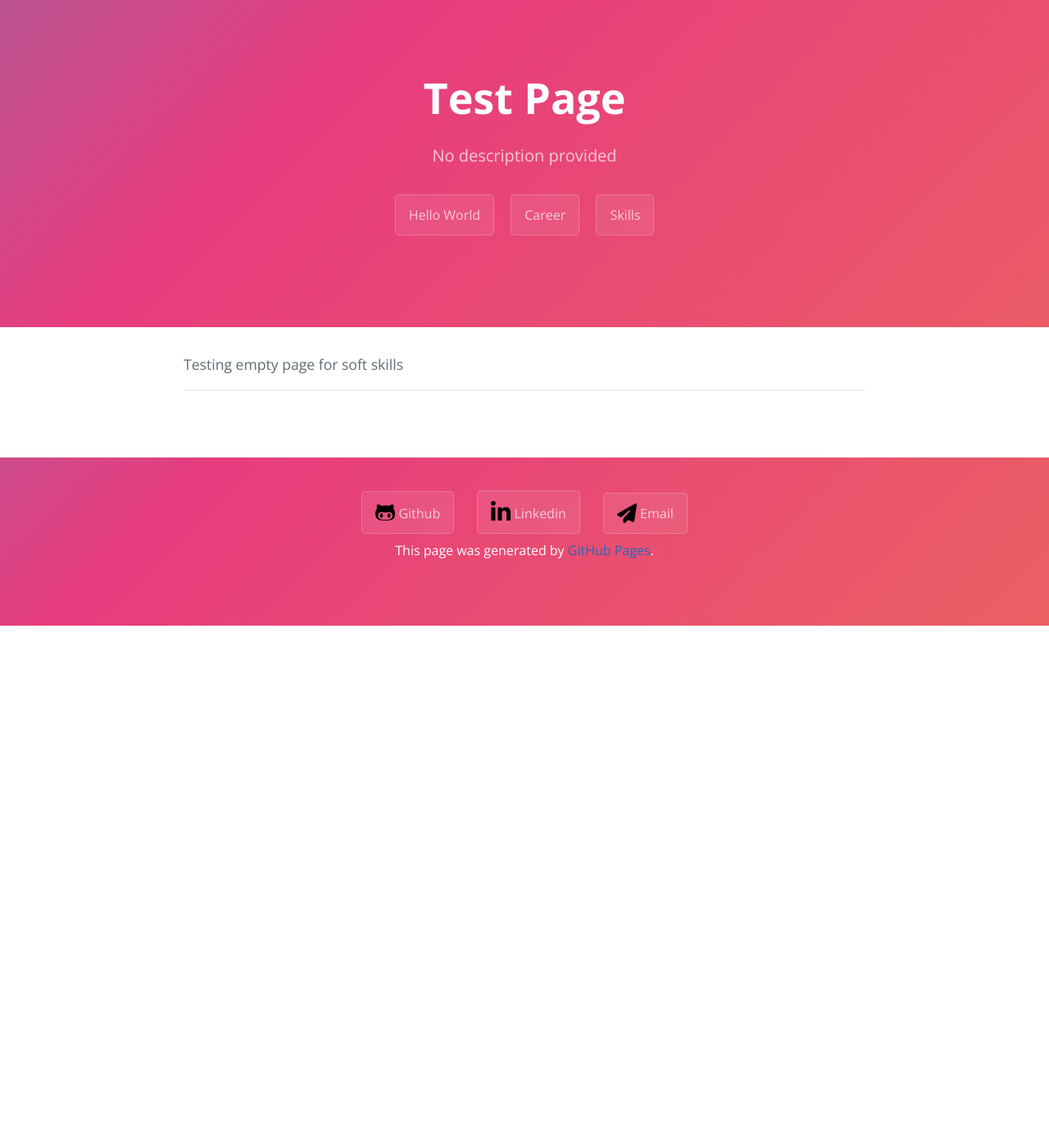
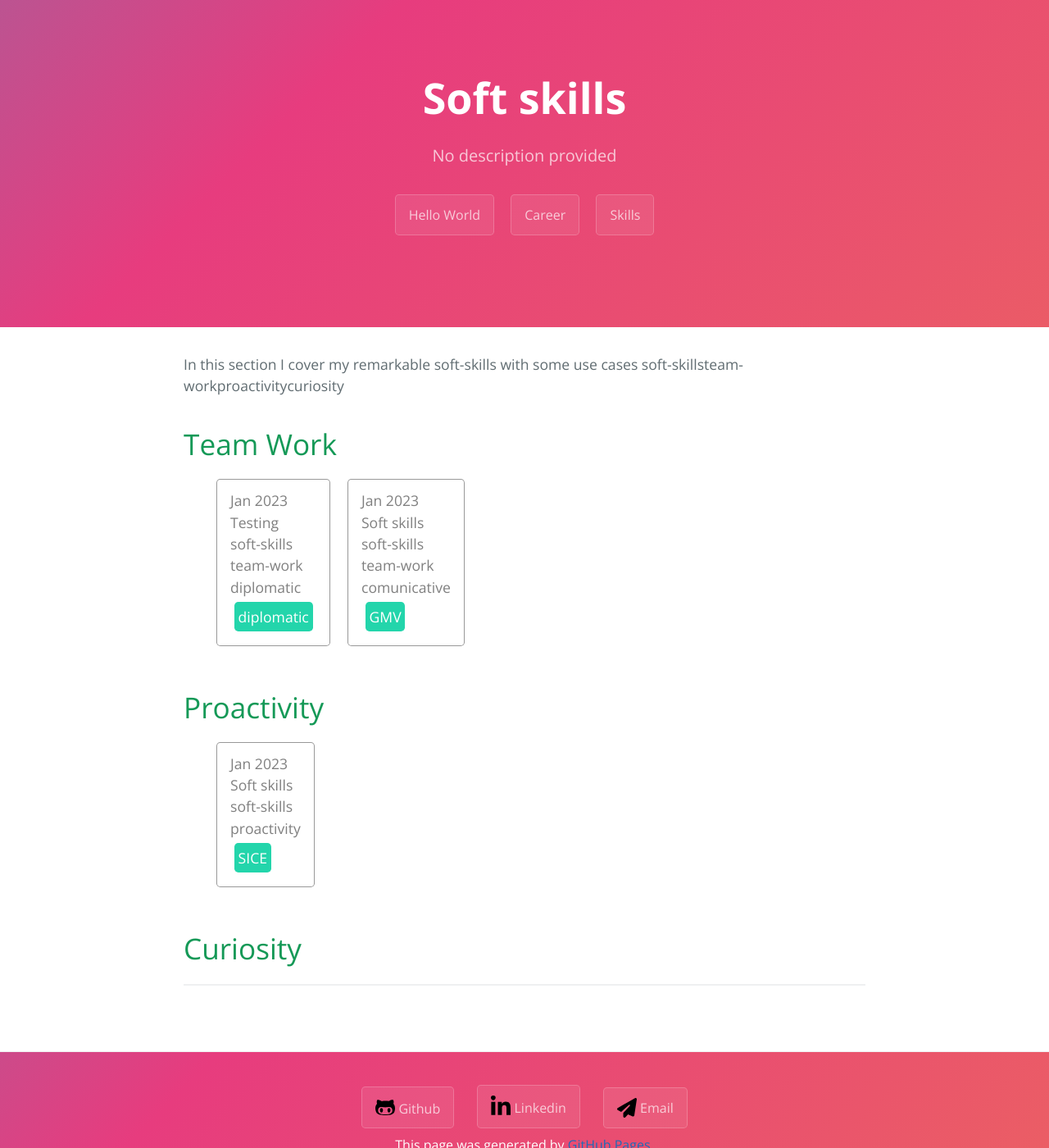
Before and after one commit to Carlosmape/carlosmape.github.io, a Jekyll site: the page built from soft-skills/index.md, in a window 1280 px wide and 1400 px high. Shown: the whole window at 82% size. Built offline with Jekyll 4.4.1, drawn with Linux system fonts in a browser that asks for light colours.

Commit message:
Working on case-use posts information architecture

```diff
--- a/soft-skills/index.md
+++ b/soft-skills/index.md
@@ -1,7 +1,80 @@
 ---
 layout: default
-title: Test Page
+title: Soft skills
 description: No description provided
+hidden_cats:
+    - soft-skills
+    - team-work
+    - proactivity
+    - curiosity
 ---
 
-Testing empty page for soft skills
+In this section I cover my remarkable soft-skills with some use cases
+{{page.hidden_cats }}
+# Team Work
+<ul class="posts">
+    {% for post in site.categories['team-work'] %}
+    <a href="{{ post.url }}" class="btn" title="{{ post.description }}">
+    	<div class="post-date">{{ post.date | date: "%b %Y" }}</div>
+    	<div class="post-title">{{ post.title }}</div>
+    	<div class="post-cats">
+    		{% for cat in post.categories %}
+                {% if page.hidden_cats contains tag %}
+                {% else %}
+    		    	<div class="post-cat-{{ cat }}">{{ cat }}</div>
+                {% endif %}
+    		{% endfor %}
+    	</div>
+    	<div class="post-tags">
+    		{% for tag in post.tags %}
+    		    	<div class="post-tag-{{ tag }}">{{ tag }}</div>
+    		{% endfor %}
+    	</div>
+    </a>
+    {% endfor %}
+</ul>
+
+# Proactivity
+<ul class="posts">
+    {% for post in site.categories['proactivity'] %}
+     <a href="{{ post.url }}" class="btn" title="{{ post.description }}">
+    	<div class="post-date">{{ post.date | date: "%b %Y" }}</div>
+    	<div class="post-title">{{ post.title }}</div>
+    	<div class="post-cats">
+    		{% for cat in post.categories %}
+                {% if page.hidden_cats contains tag %}
+                {% else %}
+    		    	<div class="post-cat-{{ cat }}">{{ cat }}</div>
+                {% endif %}
+    		{% endfor %}
+    	</div>
+    	<div class="post-tags">
+    		{% for tag in post.tags %}
+    		    	<div class="post-tag-{{ tag }}">{{ tag }}</div>
+    		{% endfor %}
+    	</div>
+    </a>
+    {% endfor %}
+</ul>
+
+# Curiosity
+<ul class="posts">
+    {% for post in site.categories['curiosity'] %}
+     <a href="{{ post.url }}" class="btn" title="{{ post.description }}">
+    	<div class="post-date">{{ post.date | date: "%b %Y" }}</div>
+    	<div class="post-title">{{ post.title }}</div>
+    	<div class="post-cats">
+    		{% for cat in post.categories %}
+                {% if page.hidden_cats contains tag %}
+                {% else %}
+    		    	<div class="post-cat-{{ cat }}">{{ cat }}</div>
+                {% endif %}
+    		{% endfor %}
+    	</div>
+    	<div class="post-tags">
+    		{% for tag in post.tags %}
+    		    	<div class="post-tag-{{ tag }}">{{ tag }}</div>
+    		{% endfor %}
+    	</div>
+    </a>    {% endfor %}
+</ul>
--- /dev/null
+++ b/soft-skills/proactivity/_posts/2023-01-01-Test.md
@@ -0,0 +1,7 @@
+---
+layout: post
+title: Soft skills
+description: No description provided
+tags: ["SICE"]
+---
+sjdhkrdghlsakghlaskfhlasefhjñaserg
--- /dev/null
+++ b/soft-skills/team-work/comunicative/_posts/2023-01-01-Test.md
@@ -0,0 +1,7 @@
+---
+layout: post
+title: Soft skills
+description: No description provided
+tags: ["GMV"]
+---
+sjdhkrdghlsakghlaskfhlasefhjñaserg
```
Also changed, not shown: soft-skills/team-work/diplomatic/_posts/2023-01-02-test.md (added, +7 -0 lines), soft-skills/_posts/2023-01-01-test.md (deleted).
